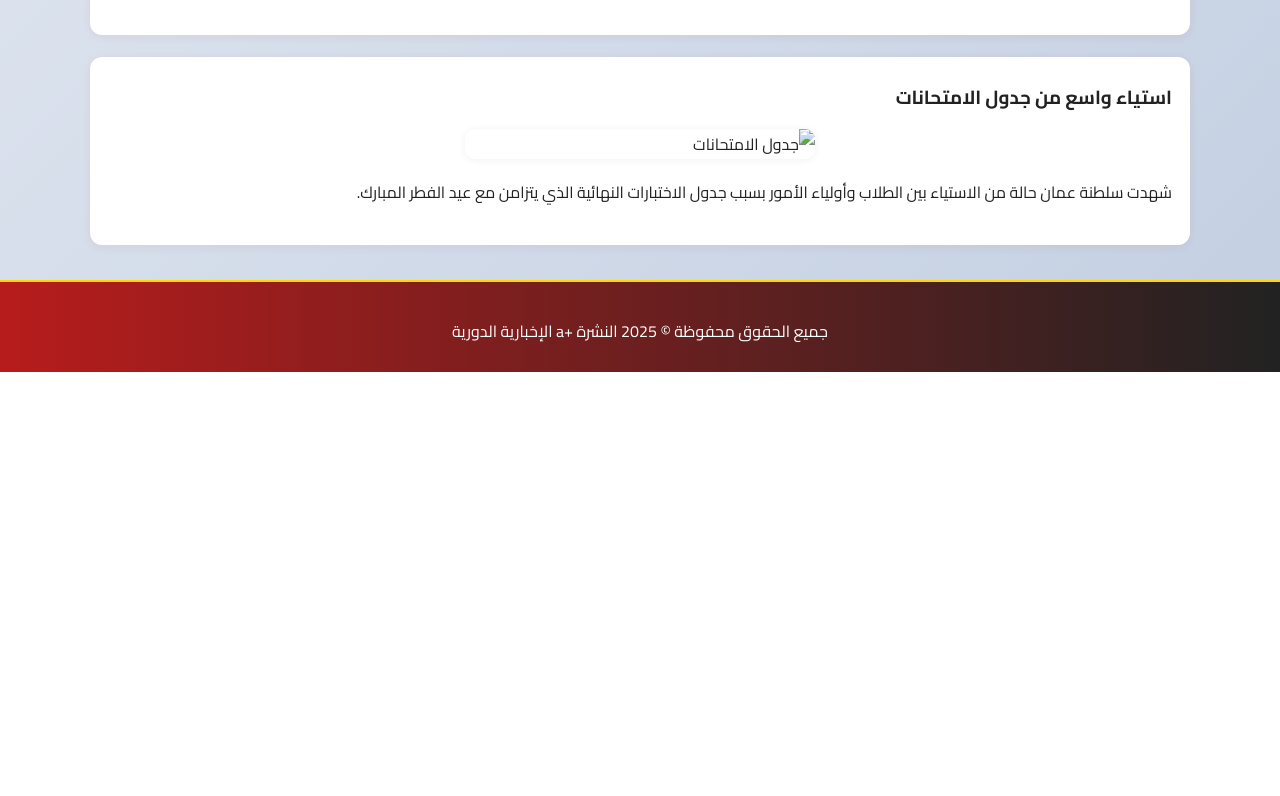
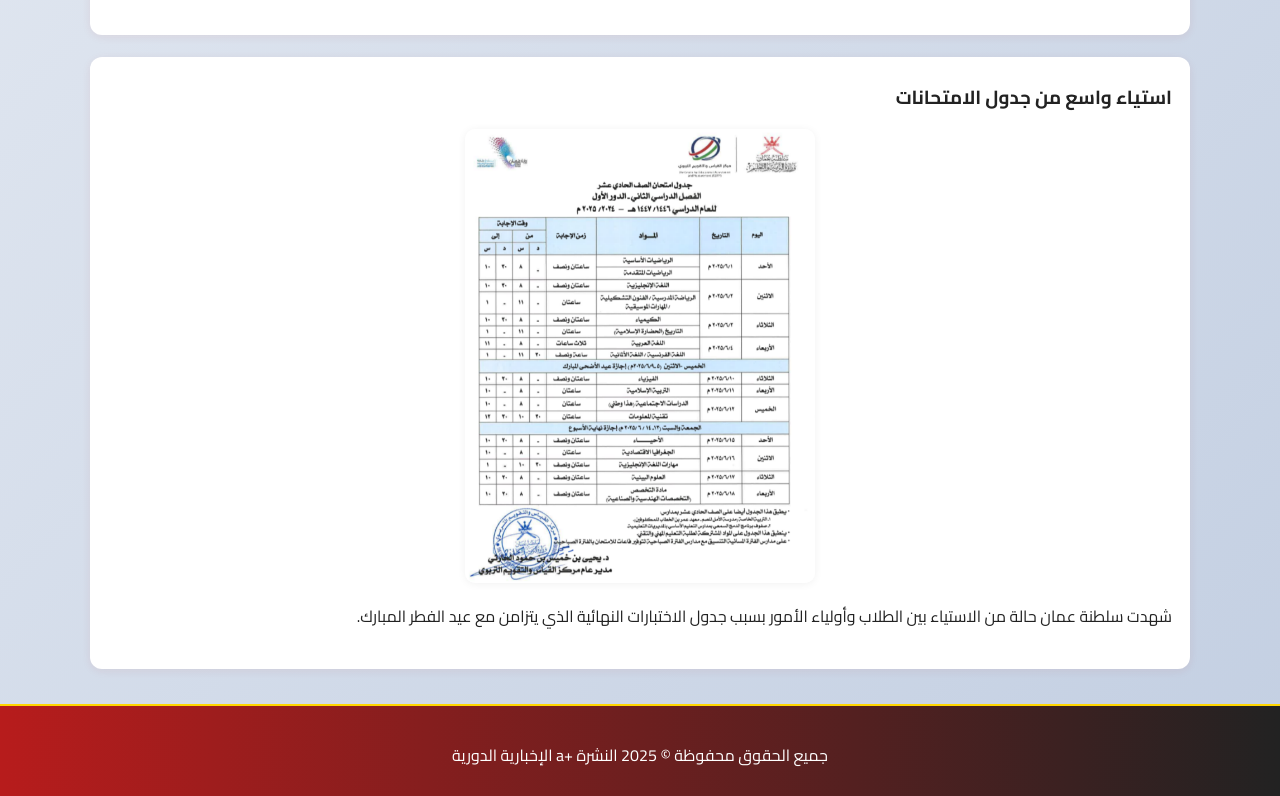
Before and after one commit to alrawahi1/A-, a plain HTML site: page index.html in a window 1280 px wide. Shown: the part 1795-2591 px from the top of the page. Before the commit the page ends 2167 px from the top, so only its background shows below. Drawn offline with Linux system fonts and the light colour scheme; files whose address does not match are found by name.

Commit message:
Update index.html

```diff
--- a/index.html
+++ b/index.html
@@ -51,7 +51,7 @@
             </div>
             <div class="news-block">
                 <h3>استياء واسع من جدول الامتحانات</h3>
-                <img src="img/WwNRSMU.png" alt="جدول الامتحانات" class="news-img">
+                <img src="WwNRSMU.png" alt="جدول الامتحانات" class="news-img">
                 <p>
                     شهدت سلطنة عمان حالة من الاستياء بين الطلاب وأولياء الأمور بسبب جدول الاختبارات النهائية الذي يتزامن مع عيد الفطر المبارك.
                 </p>
```
